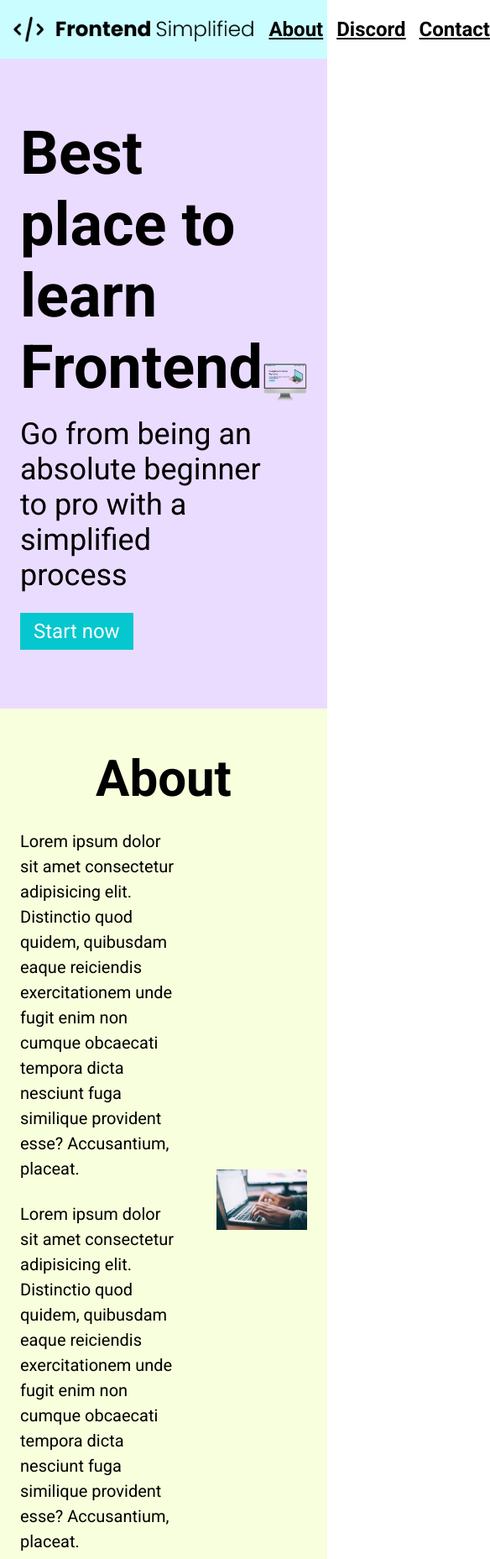
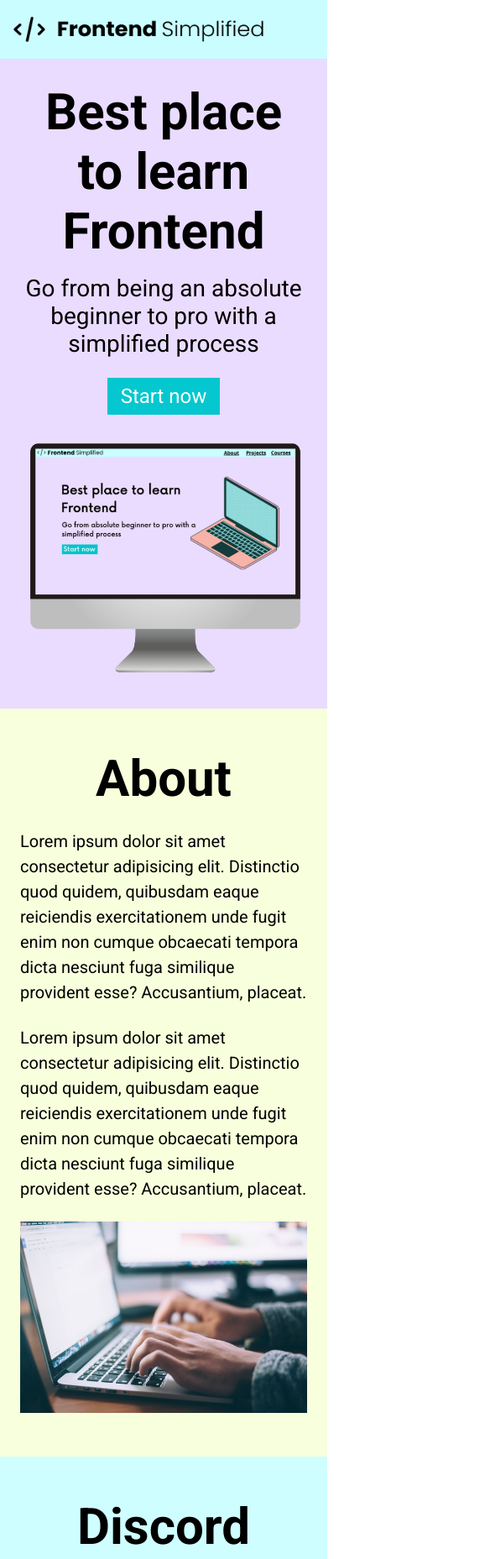
Before and after one commit to andyyang2028/HTML-tutorial, a plain HTML site: page index.html in a window 390 px wide. Shown: the top 1857 px of the page at 84% size, 584 px wide, since content can reach past the window. Drawn offline with Linux system fonts and the light colour scheme.

Commit message:
add responsiveness

```diff
--- a/index.html
+++ b/index.html
@@ -23,13 +23,13 @@
       </nav>
       <header>
         <div class="row">
-          <div>
+          <div class="home__description">
             <h1>Best place to learn Frontend</h1>
             <p class="subheader">
               Go from being an absolute beginner to pro with a simplified
               process
             </p>
-            <button>Start now</button>
+            <button class="home__description--button">Start now</button>
           </div>
           <figure>
             <img src="./assets/laptop.png " alt="Home page image" />
--- a/style.css
+++ b/style.css
@@ -150,6 +150,7 @@ form {
     display: flex;
     flex-direction: column;
     margin: 0 auto;
+    padding: 0 24px;
 }
 
 input, textarea {
@@ -183,3 +184,69 @@ margin-bottom: 32px;
 .footer__link {
     padding: 0 16px;
 }
+
+/* SMALL PHONES, TABLETS, LARGE SMART PHONES */
+@media (max-width: 720px) {
+.row {
+    flex-direction: column;
+}
+
+.home__description {
+    margin-bottom: 24px;
+    display: flex;
+    flex-direction: column;
+    align-items: center;
+}
+
+.home__description--button {
+    max-width: 240px;
+}
+
+h1 {
+    text-align: center;
+    font-size: 60px;
+}
+
+.subheader {
+    text-align: center;
+    font-size: 28px;
+}
+
+ul {
+    display: none;
+}
+
+.section__description {
+    flex-direction: column;
+}
+
+.section__description--wrapper {
+    width: 100%;
+}
+
+.about__img--wrapper {
+    width: 100%;
+}
+
+#discord .section__description {
+    flex-direction: column-reverse;
+}
+
+footer {
+    padding: 48px 24px;
+}
+
+.footer__logo {
+    max-width: 360px;
+}
+
+.footer__link {
+    padding: 0 4px;
+    font-size: 18px;
+}
+
+.footer__links {
+    margin-bottom: 24px;
+}
+
+}
```
